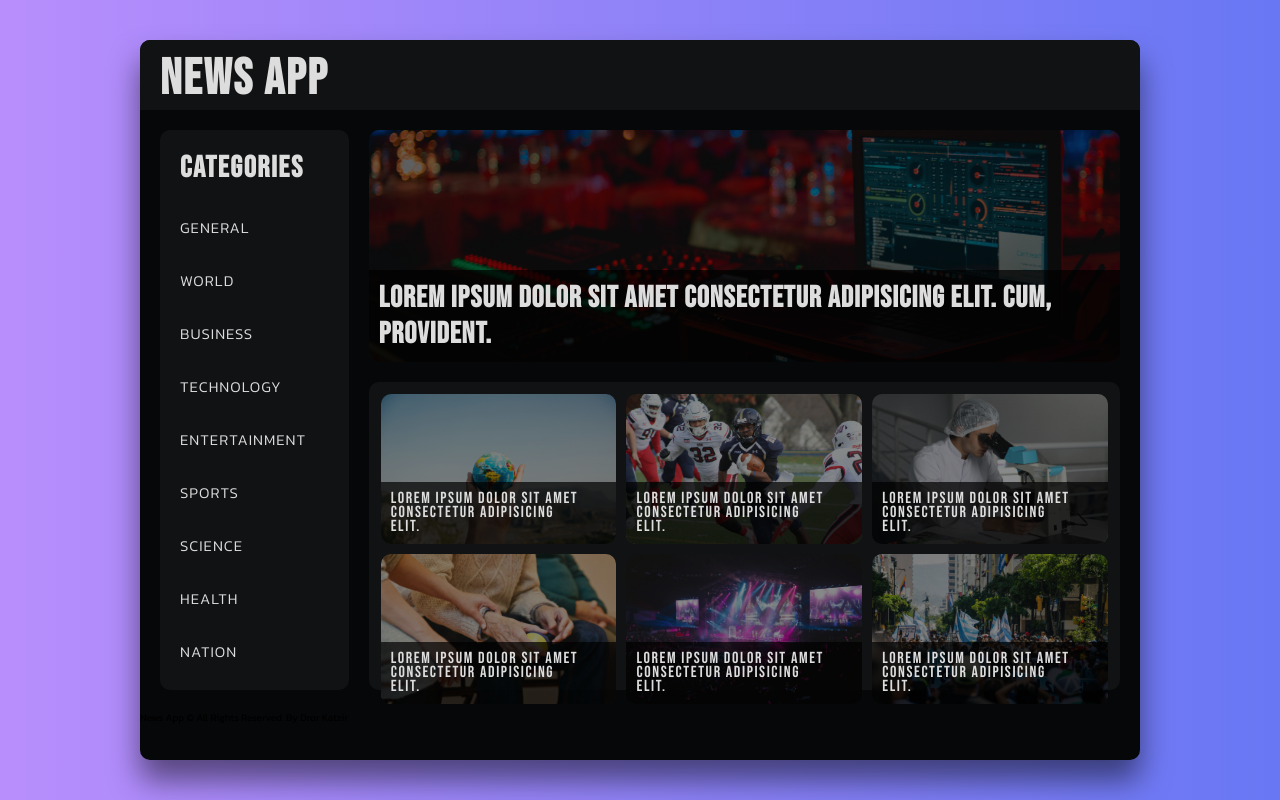
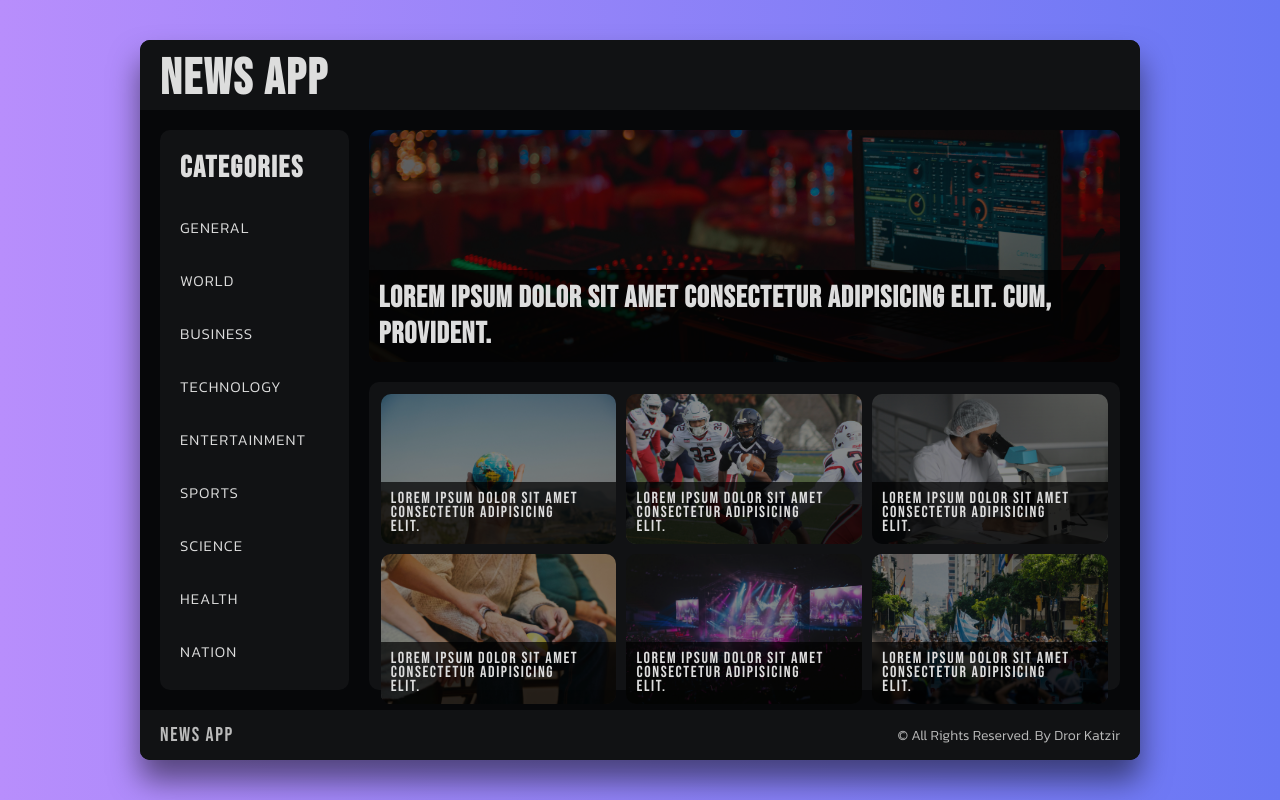
Before and after one commit to DorKatzir/news-app, a React (Vite) app: page / in a window 1280 px wide. Built offline with nearby package versions, Linux system fonts and the light colour scheme.

Commit message:
footer styles

```diff
--- a/src/Components/News.css
+++ b/src/Components/News.css
@@ -160,3 +160,29 @@
     background-color: rgb(0 0 0 / .7);
     border-radius: 0 0 1rem 1rem;
 }
+
+footer {
+    width: 100%;
+    min-height: 5rem;
+
+    display: flex;
+    align-items: center;
+    justify-content: space-between;
+
+    background-color: #111214;
+    padding: 0 2rem;
+    border-radius: 0 0 1rem 1rem;
+}
+
+footer p {
+    font-size: 1.4rem;
+    font-weight: 300;
+    color: #bbb;
+}
+
+.copyright span {
+    font-family: "Bebas Neue", sans-serif;
+    font-size: 2rem;
+    text-transform: uppercase;
+    letter-spacing: .16rem;
+}
--- a/src/Components/News.jsx
+++ b/src/Components/News.jsx
@@ -88,7 +88,9 @@ export default function News() {
             <footer>
                 <p className='copyright'>
                     <span>News App</span>
-                    <span> &copy; All Rights Reserved. By Dror Katzir</span>
+                </p>
+                <p className='copyright'>
+                    &copy; All Rights Reserved. By Dror Katzir
                 </p>
             </footer>
 
```
